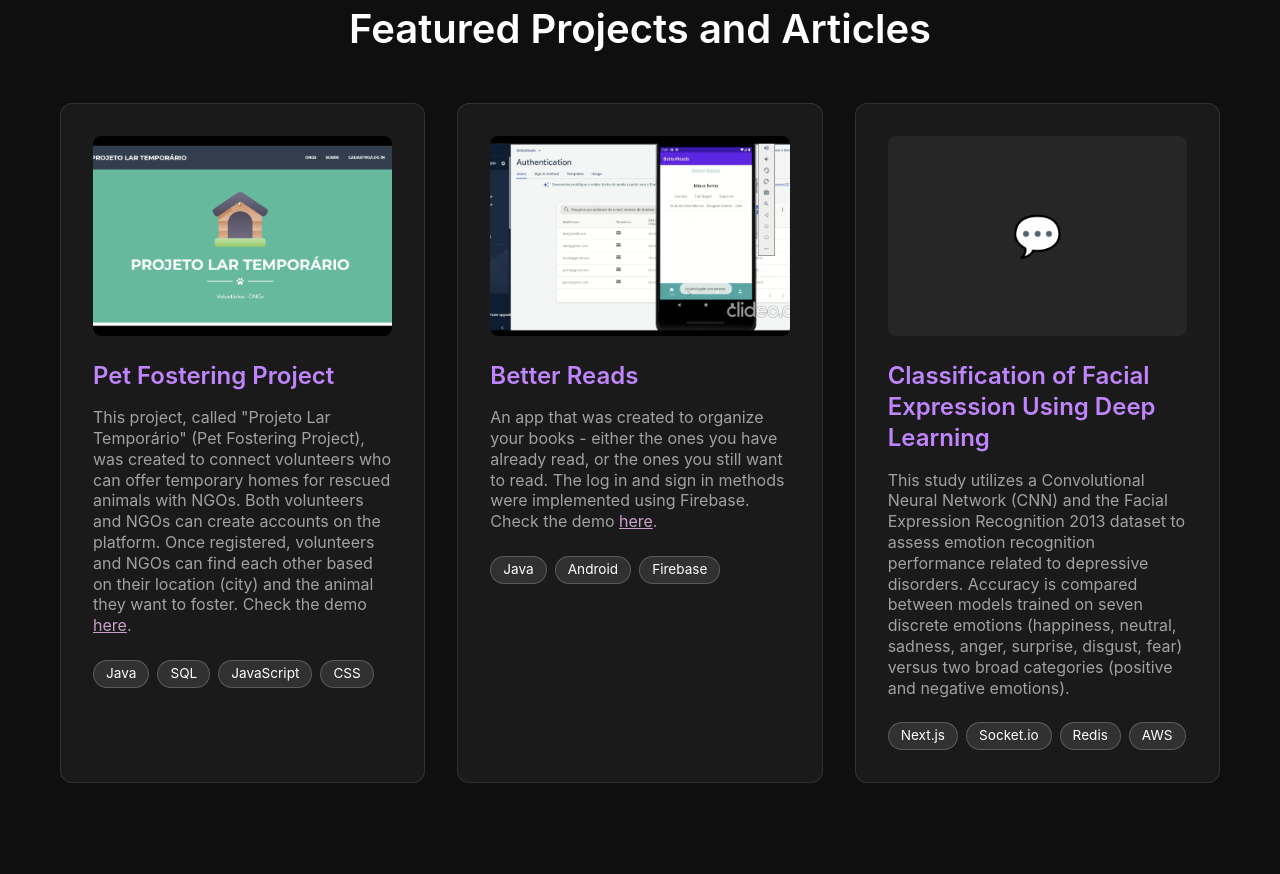
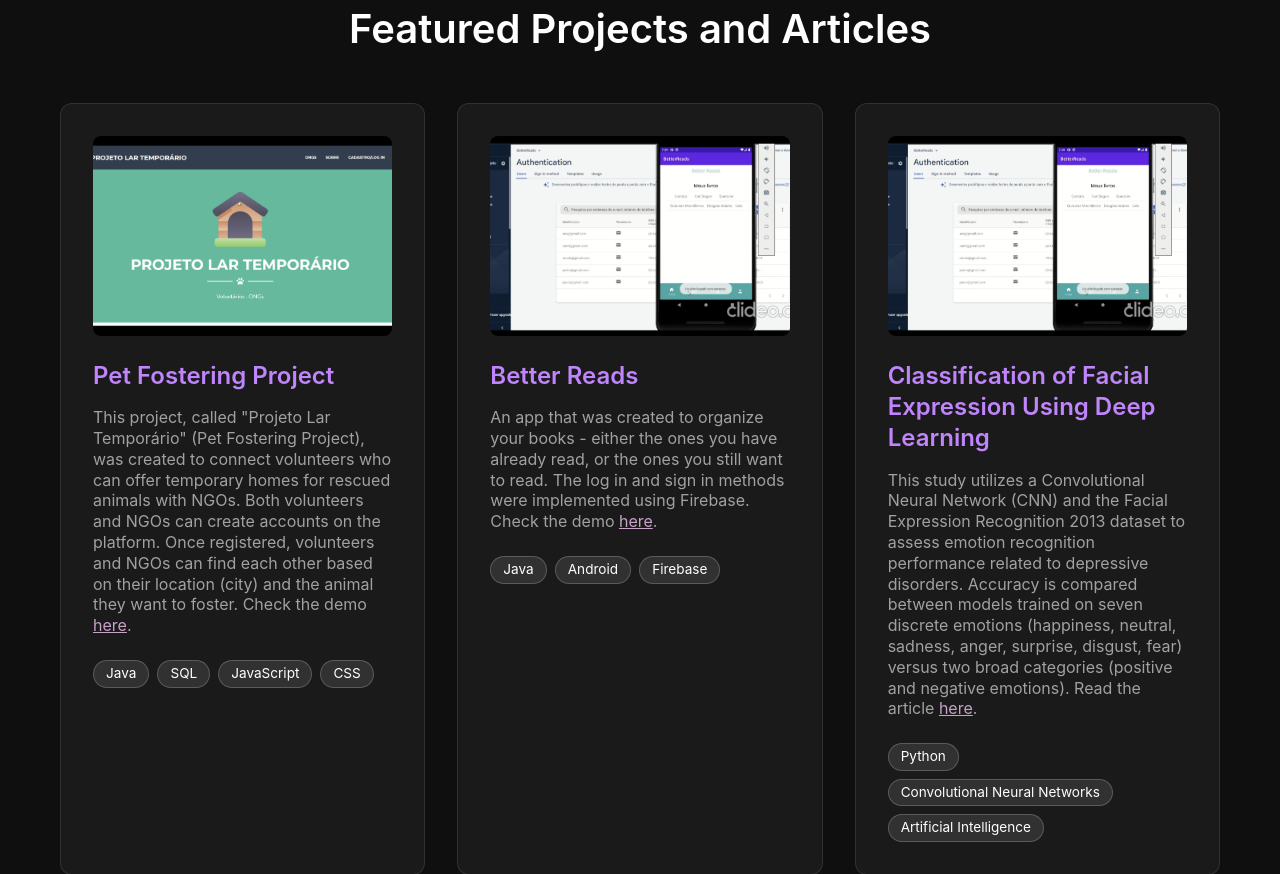
Before and after one commit to renatacavalheiro/renatacavalheiro.github.io, a plain HTML site: page index.html in a window 1280 px wide. Shown: the part 857-1731 px from the top of the page. Drawn offline with Linux system fonts and the light colour scheme.

Commit message:
Update index.html

```diff
--- a/index.html
+++ b/index.html
@@ -381,16 +381,18 @@
                 </div>
 
                 <div class="project-card">
-                    <div class="project-image">💬</div>
+                    <div class="project-image">
+                        <img src="img/betterreadsexample.png" alt="Better Reads Project" style="width: 100%; height: 100%; object-fit: cover; border-radius: 8px;">
+                    </div>
                     <h3>Classification of Facial Expression Using Deep Learning</h3>
                     <p>This study utilizes a Convolutional Neural Network (CNN) and the Facial Expression Recognition 2013 dataset to assess emotion recognition
                         performance related to depressive disorders. Accuracy is compared between models trained on seven discrete emotions (happiness, neutral,
-                        sadness, anger, surprise, disgust, fear) versus two broad categories (positive and negative emotions).</p>
+                        sadness, anger, surprise, disgust, fear) versus two broad categories (positive and negative emotions). Read the article
+                        <a target="_blank" style="color: #C8A2C8;" href="https://drive.google.com/file/d/10OaEpsLkuZKR2yY4V4GnpDsqrDx-Le7q/view">here</a>.</p>
                     <div class="tech-tags">
-                        <span class="tech-tag">Next.js</span>
-                        <span class="tech-tag">Socket.io</span>
-                        <span class="tech-tag">Redis</span>
-                        <span class="tech-tag">AWS</span>
+                        <span class="tech-tag">Python</span>
+                        <span class="tech-tag">Convolutional Neural Networks</span>
+                        <span class="tech-tag">Artificial Intelligence</span>
                     </div>
                 </div>
             </div>
```
